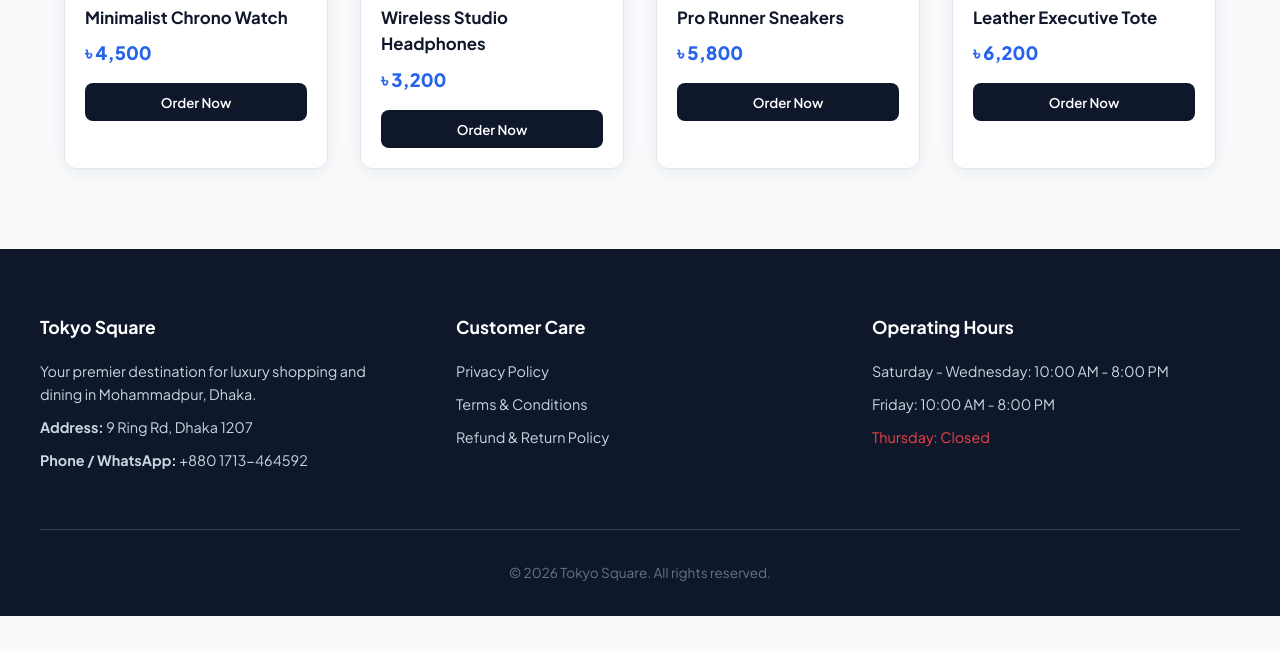
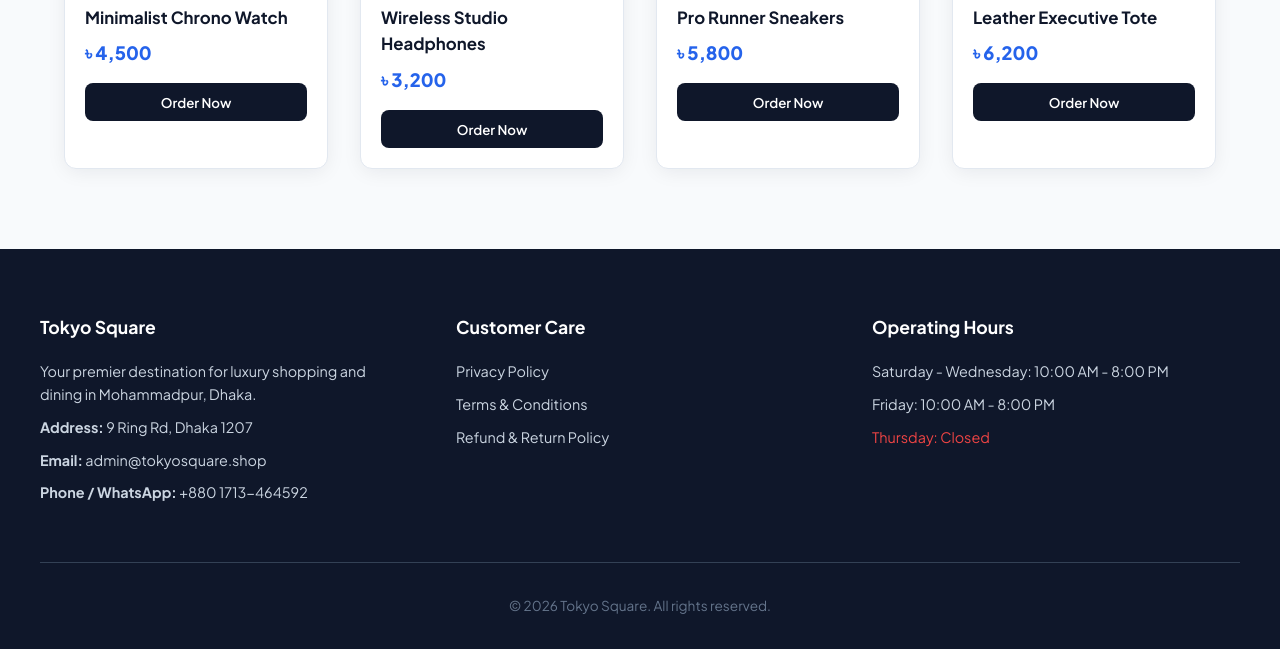
Before and after one commit to asmsajib778899/Tokyo-Square, a plain HTML site: page index.html in a window 1280 px wide. Shown: the part 1127-1776 px from the top of the page. Before the commit the page ends 1743 px from the top, so only its background shows below. Drawn offline with Linux system fonts and the light colour scheme.

Commit message:
Update index.html

```diff
--- a/index.html
+++ b/index.html
@@ -451,6 +451,7 @@
         <h4>Tokyo Square</h4>
         <p>Your premier destination for luxury shopping and dining in Mohammadpur, Dhaka.</p>
         <p><strong>Address:</strong> 9 Ring Rd, Dhaka 1207</p>
+        <p><strong>Email:</strong> admin@tokyosquare.shop</p>
         <p><strong>Phone / WhatsApp:</strong> +880 1713-464592</p>
       </div>
       <div class="footer-col">
```
